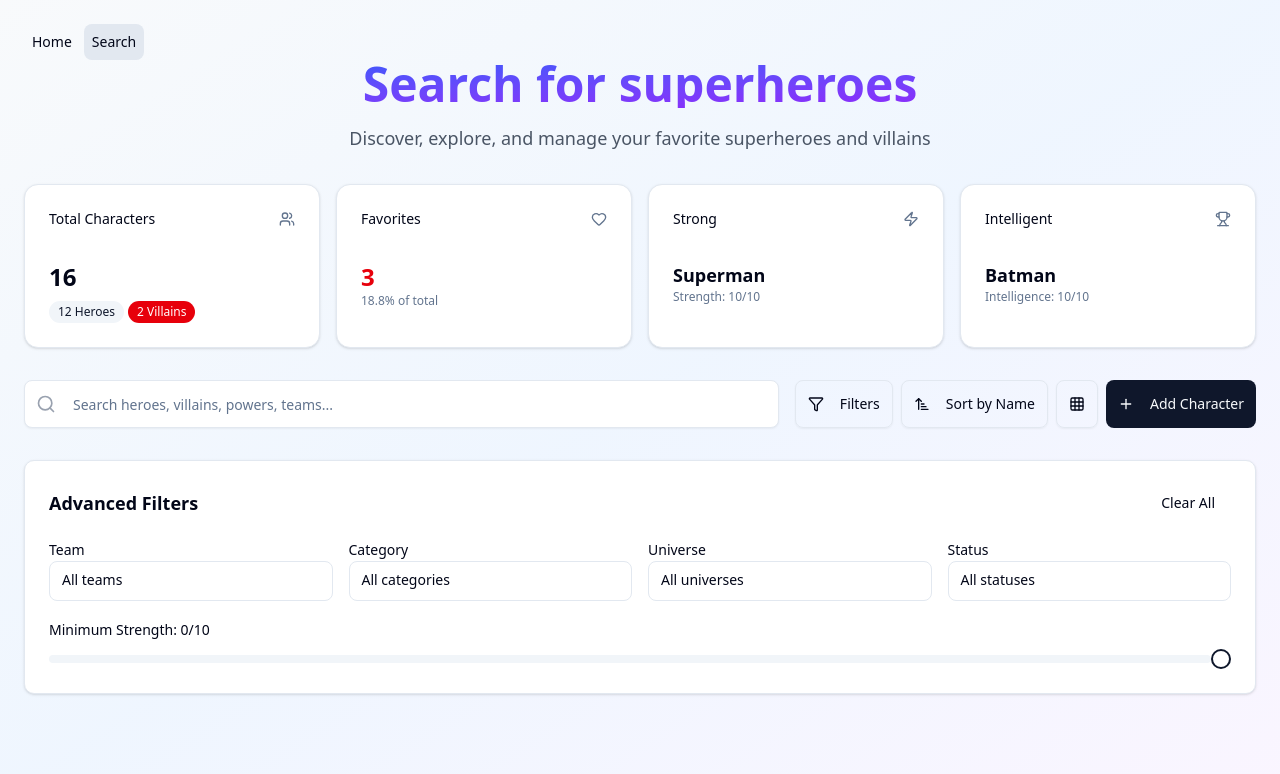
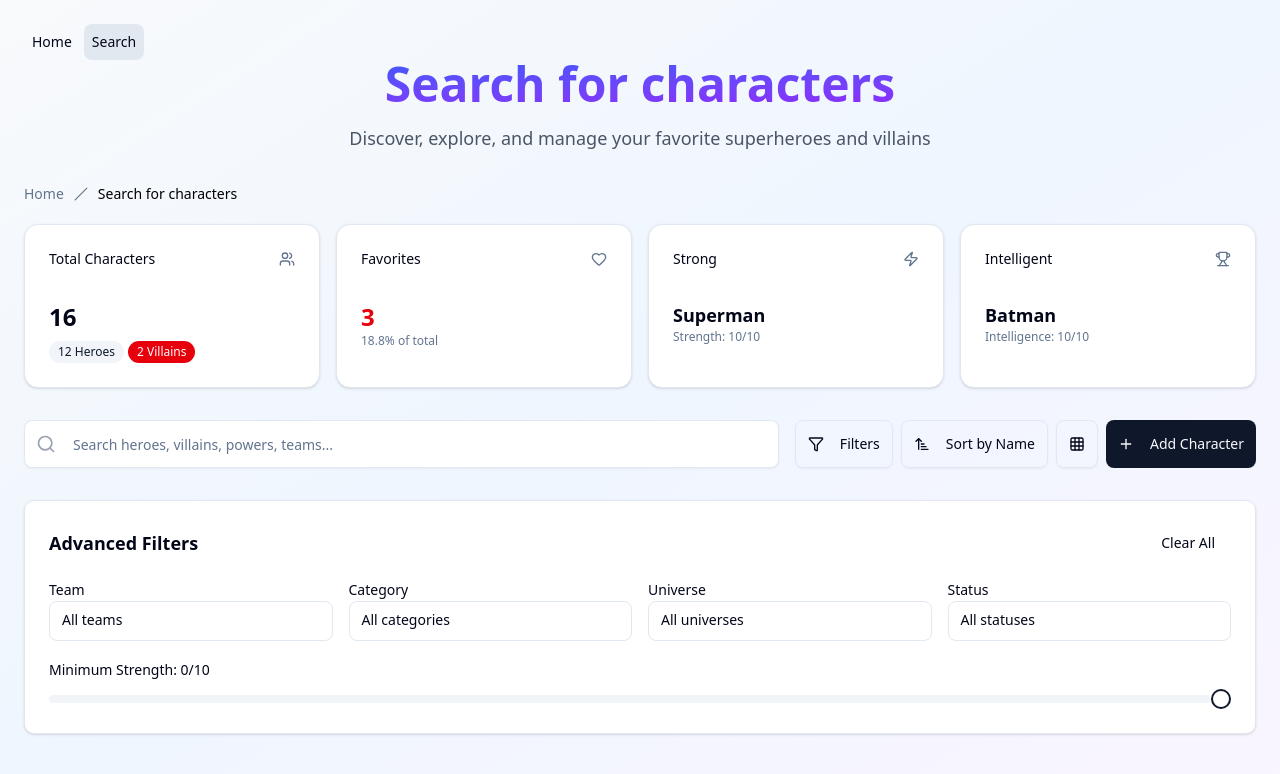
Before and after one commit to GerardoGarcia79/05-heroes-app, a React (Vite) app: page /search in a window 1280 px wide. Shown: the top 774 px of the page. Built offline with nearby package versions, Linux system fonts and the light colour scheme.

Commit message:
feat: Breadcrumb

```diff
--- /dev/null
+++ b/src/components/custom/CustomBreadcrumbs.tsx
@@ -0,0 +1,53 @@
+import { Link } from "react-router";
+import {
+  Breadcrumb,
+  BreadcrumbList,
+  BreadcrumbItem,
+  BreadcrumbLink,
+  BreadcrumbSeparator,
+} from "../ui/breadcrumb";
+import { SlashIcon } from "lucide-react";
+
+interface Breadcrumb {
+  label: string;
+  to: string;
+}
+
+interface Props {
+  currentPage: string;
+  breadcrumbs?: Breadcrumb[];
+}
+
+export const CustomBreadcrumbs = ({ currentPage, breadcrumbs = [] }: Props) => {
+  return (
+    <Breadcrumb className="my-5">
+      <BreadcrumbList>
+        <BreadcrumbItem>
+          <BreadcrumbLink asChild>
+            <Link to="/">Home</Link>
+          </BreadcrumbLink>
+        </BreadcrumbItem>
+        <BreadcrumbSeparator>
+          <SlashIcon />
+        </BreadcrumbSeparator>
+
+        {breadcrumbs.map((crumb) => (
+          <>
+            <BreadcrumbItem>
+              <BreadcrumbLink asChild>
+                <Link to={crumb.to}>{crumb.label}</Link>
+              </BreadcrumbLink>
+            </BreadcrumbItem>
+            <BreadcrumbSeparator>
+              <SlashIcon />
+            </BreadcrumbSeparator>
+          </>
+        ))}
+
+        <BreadcrumbItem>
+          <BreadcrumbLink className="text-black">{currentPage}</BreadcrumbLink>
+        </BreadcrumbItem>
+      </BreadcrumbList>
+    </Breadcrumb>
+  );
+};
--- /dev/null
+++ b/src/components/ui/breadcrumb.tsx
@@ -0,0 +1,109 @@
+import * as React from "react"
+import { ChevronRight, MoreHorizontal } from "lucide-react"
+import { Slot } from "radix-ui"
+
+import { cn } from "@/lib/utils"
+
+function Breadcrumb({ ...props }: React.ComponentProps<"nav">) {
+  return <nav aria-label="breadcrumb" data-slot="breadcrumb" {...props} />
+}
+
+function BreadcrumbList({ className, ...props }: React.ComponentProps<"ol">) {
+  return (
+    <ol
+      data-slot="breadcrumb-list"
+      className={cn(
+        "text-muted-foreground flex flex-wrap items-center gap-1.5 text-sm break-words sm:gap-2.5",
+        className
+      )}
+      {...props}
+    />
+  )
+}
+
+function BreadcrumbItem({ className, ...props }: React.ComponentProps<"li">) {
+  return (
+    <li
+      data-slot="breadcrumb-item"
+      className={cn("inline-flex items-center gap-1.5", className)}
+      {...props}
+    />
+  )
+}
+
+function BreadcrumbLink({
+  asChild,
+  className,
+  ...props
+}: React.ComponentProps<"a"> & {
+  asChild?: boolean
+}) {
+  const Comp = asChild ? Slot.Root : "a"
+
+  return (
+    <Comp
+      data-slot="breadcrumb-link"
+      className={cn("hover:text-foreground transition-colors", className)}
+      {...props}
+    />
+  )
+}
+
+function BreadcrumbPage({ className, ...props }: React.ComponentProps<"span">) {
+  return (
+    <span
+      data-slot="breadcrumb-page"
+      role="link"
+      aria-disabled="true"
+      aria-current="page"
+      className={cn("text-foreground font-normal", className)}
+      {...props}
+    />
+  )
+}
+
+function BreadcrumbSeparator({
+  children,
+  className,
+  ...props
+}: React.ComponentProps<"li">) {
+  return (
+    <li
+      data-slot="breadcrumb-separator"
+      role="presentation"
+      aria-hidden="true"
+      className={cn("[&>svg]:size-3.5", className)}
+      {...props}
+    >
+      {children ?? <ChevronRight />}
+    </li>
+  )
+}
+
+function BreadcrumbEllipsis({
+  className,
+  ...props
+}: React.ComponentProps<"span">) {
+  return (
+    <span
+      data-slot="breadcrumb-ellipsis"
+      role="presentation"
+      aria-hidden="true"
+      className={cn("flex size-9 items-center justify-center", className)}
+      {...props}
+    >
+      <MoreHorizontal className="size-4" />
+      <span className="sr-only">More</span>
+    </span>
+  )
+}
+
+export {
+  Breadcrumb,
+  BreadcrumbList,
+  BreadcrumbItem,
+  BreadcrumbLink,
+  BreadcrumbPage,
+  BreadcrumbSeparator,
+  BreadcrumbEllipsis,
+}
--- a/src/heroes/pages/home/HomePage.tsx
+++ b/src/heroes/pages/home/HomePage.tsx
@@ -6,6 +6,7 @@
 import { HeroStats } from "@/heroes/components/HeroStats";
 import { CustomJumbotron } from "@/components/custom/CustomJumbotron";
 import { CustomPagination } from "@/components/custom/CustomPagination";
+import { CustomBreadcrumbs } from "@/components/custom/CustomBreadcrumbs";
 
 export const HomePage = () => {
   const [activeTab, setActiveTab] = useState<
@@ -20,6 +21,8 @@
           title="Superhero Universe"
           description="Discover, explore, and manage your favorite superheroes and villains"
         />
+
+        <CustomBreadcrumbs currentPage="Superheroes" />
 
         {/* Stats Dashboard */}
         <HeroStats />
--- a/src/heroes/pages/search/SearchPage.tsx
+++ b/src/heroes/pages/search/SearchPage.tsx
@@ -1,13 +1,22 @@
 import { CustomJumbotron } from "@/components/custom/CustomJumbotron";
 import { HeroStats } from "@/heroes/components/HeroStats";
 import { SearchControls } from "./ui/SearchControls";
+import { CustomBreadcrumbs } from "@/components/custom/CustomBreadcrumbs";
 
 const SearchPage = () => {
   return (
     <>
       <CustomJumbotron
-        title="Search for superheroes"
+        title="Search for characters"
         description="Discover, explore, and manage your favorite superheroes and villains"
+      />
+      <CustomBreadcrumbs
+        currentPage="Search for characters"
+        // breadcrumbs={[
+        //   { label: "Home", to: "/" },
+        //   { label: "Home2", to: "/" },
+        //   { label: "Home3", to: "/" },
+        // ]}
       />
       <HeroStats />
       <SearchControls />
```
